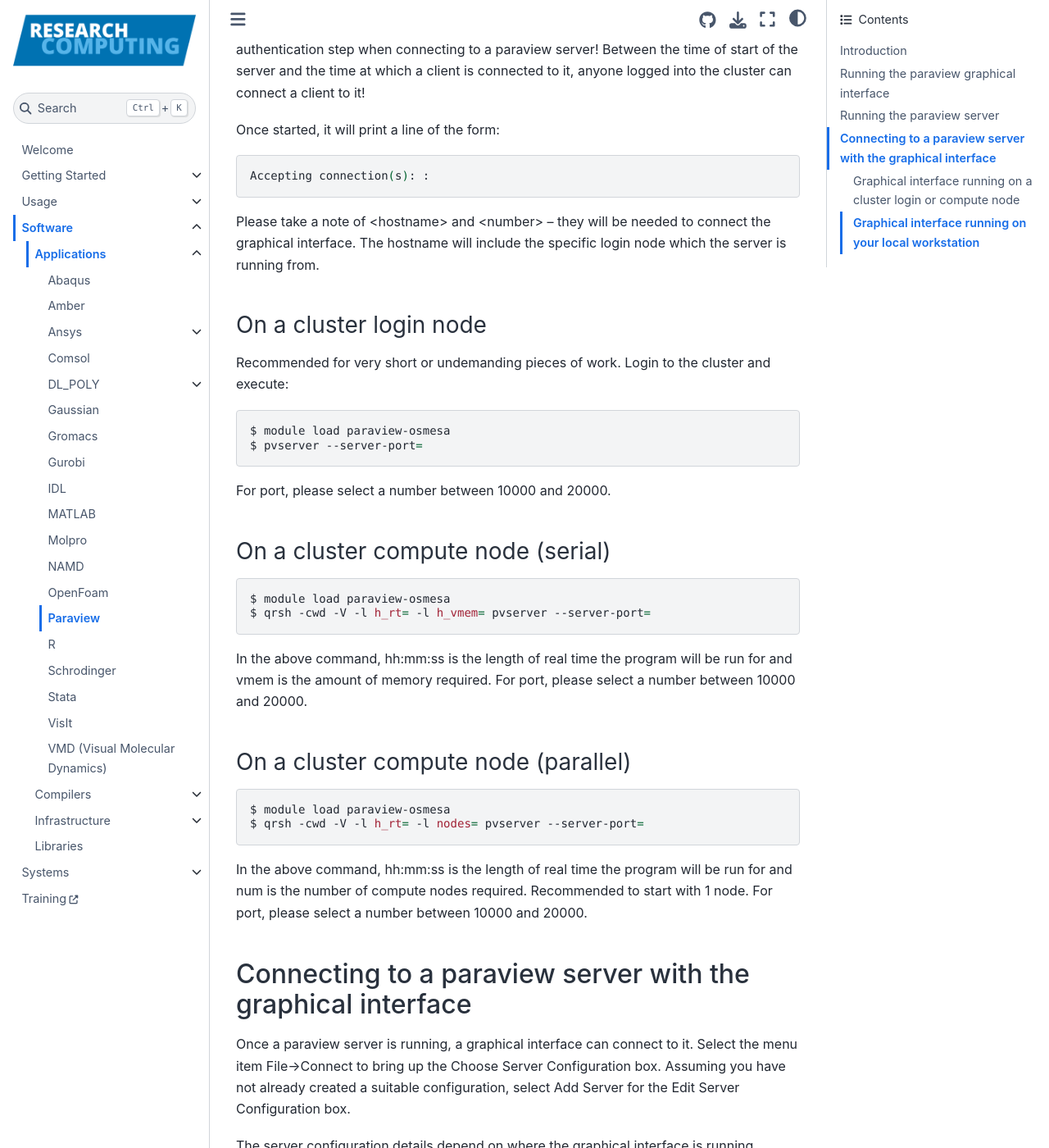
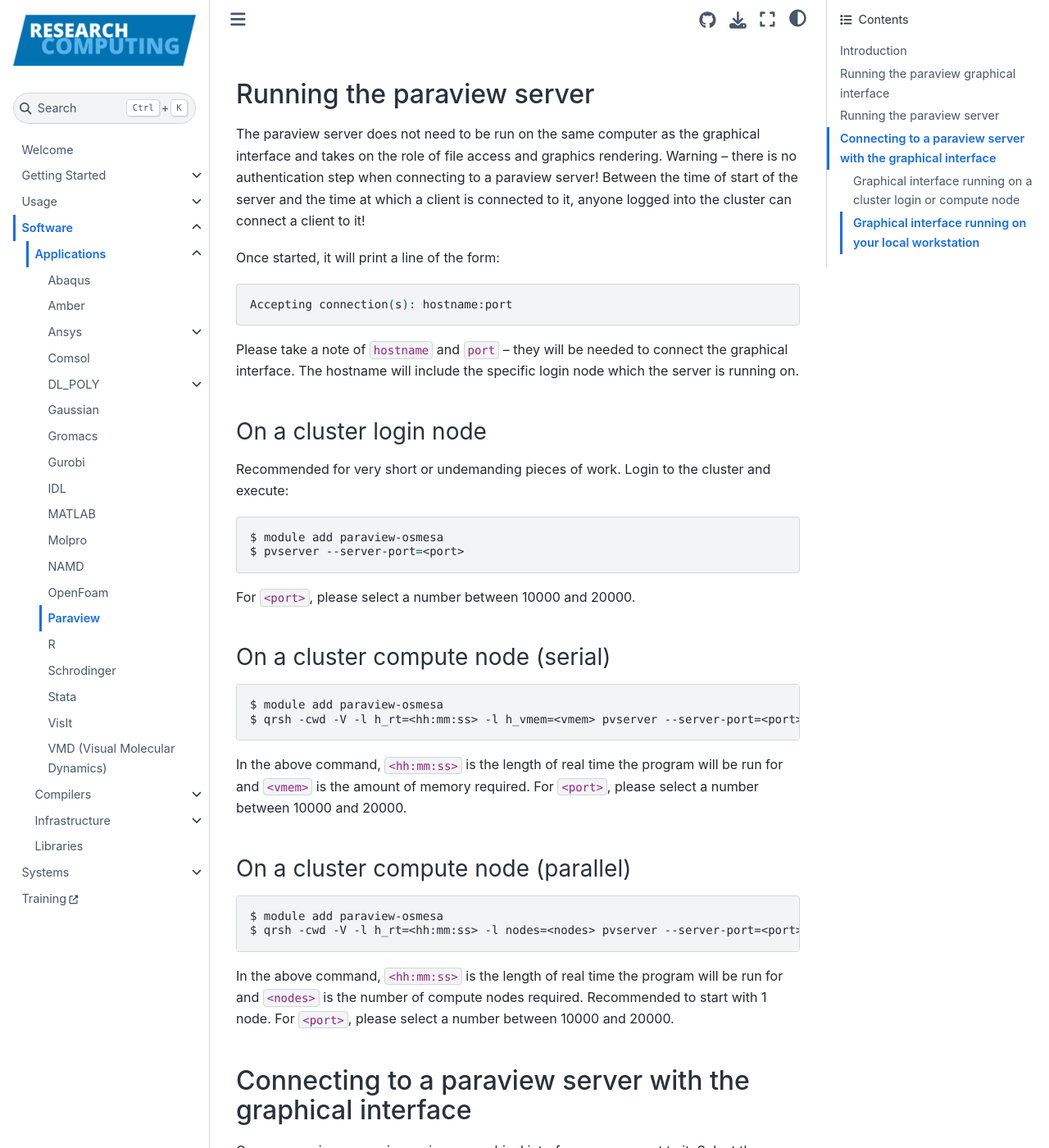
Before and after one commit to foqueiroz/arcdocs.github.io, a Jupyter Book: the page built from book/software/applications/paraview.md, in a window 1280 px wide and 1400 px high, scrolled down 2121 px. Shown: the whole window at 82% size. Built offline with Jupyter Book 1.0.4 settings and Sphinx 7.4.7 and the Sphinx Book theme 1.1.4, drawn with Linux system fonts in a browser that asks for light colours; pages that are not in the unit, such as notebooks, are missing from menus; some of the changed text lies outside the part shown.

Commit message:
Update/tidy of paraview documentation

````diff
--- a/book/software/applications/paraview.md
+++ b/book/software/applications/paraview.md
@@ -7,15 +7,15 @@
 Although paraview is flexible in the way it is deployed, the simplest method of invoking it is to run these commands on a login node:
 
 ```bash
-$ module load paraview
+$ module add paraview
 $ paraview --mesa-llvm &
 ```
 
 or
 
 ```bash
-$ module load paraview
-$ paraview --mesa-llvm  &
+$ module add mesa paraview
+$ paraview &
 ```
 
 This will provide the core functionality. More complicated methods are described below, offering different levels of performance. For example, the graphical interface can be run locally on a low-end workstation/laptop, while the rendering takes place in parallel on the cluster -- taking advantage of the CPU, memory and storage resources available. Although not making use of the acceleration that graphics cards provide, it can allow larger datasets that cannot fit onto a graphics card to be analysed.
@@ -31,22 +31,29 @@
 Recommended for very short or undemanding pieces of work. Login to the cluster and execute:
 
 ```bash
-$ module load paraview
+$ module add paraview
 $ paraview --mesa-llvm
 ```
 
-Please note that, as they are shared between all users, it is important not to tackle large pieces of work on the login nodes.
+If you're not using X2Go, then depending on your own local machine, you may find that doesn't work.  Try this instead:
+
+```bash
+$ module add mesa paraview
+$ paraview &
+```
+
+Please note that, as they are shared between all users, it is important not to tackle very large pieces of work on the login nodes.
 
 ### On a cluster compute node
 
 Recommended for larger pieces of work:
 
-```bash
-$ module load paraview
-$ qrsh -cwd -V -l h_rt= -l h_vmem= paraview --mesa-llvm
+```
+$ module add paraview
+$ qrsh -cwd -V -l h_rt=<hh:mm:ss> -l h_vmem=<vmem> paraview --mesa-llvm
 ```
 
-In the above command, hh:mm:ss is the length of real time the program will be run for and vmem is the amount of memory required.
+In the above command, `<hh:mm:ss>` is the length of real time the program will be run for and `<vmem>` is the amount of memory required.
 
 ### On your local workstation
 
@@ -67,41 +74,39 @@
 Once started, it will print a line of the form:
 
 ```bash
-Accepting connection(s): :
+Accepting connection(s): hostname:port
 ```
 
-Please take a note of \<hostname\> and \<number\> -- they will be needed
-to connect the graphical interface. The hostname will include the specific
-login node which the server is running from.
+Please take a note of `hostname` and `port` -- they will be needed to connect the graphical interface. The hostname will include the specific login node which the server is running on.
 
 ### On a cluster login node
 
 Recommended for very short or undemanding pieces of work. Login to the cluster and execute:
 
 ```bash
-$ module load paraview-osmesa
-$ pvserver --server-port=
+$ module add paraview-osmesa
+$ pvserver --server-port=<port>
 ```
 
-For port, please select a number between 10000 and 20000.
+For `<port>`, please select a number between 10000 and 20000.
 
 ### On a cluster compute node (serial)
 
-```bash
-$ module load paraview-osmesa
-$ qrsh -cwd -V -l h_rt= -l h_vmem= pvserver --server-port=
+```
+$ module add paraview-osmesa
+$ qrsh -cwd -V -l h_rt=<hh:mm:ss> -l h_vmem=<vmem> pvserver --server-port=<port>
 ```
 
-In the above command, hh:mm:ss is the length of real time the program will be run for and vmem is the amount of memory required. For port, please select a number between 10000 and 20000.
+In the above command, `<hh:mm:ss>` is the length of real time the program will be run for and `<vmem>` is the amount of memory required. For `<port>`, please select a number between 10000 and 20000.
 
 ### On a cluster compute node (parallel)
 
-```bash
-$ module load paraview-osmesa
-$ qrsh -cwd -V -l h_rt= -l nodes= pvserver --server-port=
+```
+$ module add paraview-osmesa
+$ qrsh -cwd -V -l h_rt=<hh:mm:ss> -l nodes=<nodes> pvserver --server-port=<port>
 ```
 
-In the above command, hh:mm:ss is the length of real time the program will be run for and num is the number of compute nodes required. Recommended to start with 1 node. For port, please select a number between 10000 and 20000.
+In the above command, `<hh:mm:ss>` is the length of real time the program will be run for and `<nodes>` is the number of compute nodes required. Recommended to start with 1 node. For `<port>`, please select a number between 10000 and 20000.
 
 ## Connecting to a paraview server with the graphical interface
 
@@ -117,9 +122,14 @@
 
 Please give the configuration a memorable name, leave Server Type as Client/Server, enter localhost into the Host field and 11111 into the Port field. Note that you will not be able to save the configuration unless it is given a name.
 
-Configure your workstation's SSH client to forward local port 11111 to
-the hostname and port from the output of pvserver. On a Linux
-workstation and paraview running somewhere on arc4, this can be achieved
-via the following command:
+Configure your workstation's SSH client to forward local port 11111 to the hostname and port from the output of pvserver. On a Linux workstation and paraview running somewhere on arc4, this can be achieved via the following command:
 
     $ ssh -L 11111:localhost:11111 login1.arc4.leeds.ac.uk
+
+If you're needing to connect to a compute node, after you have run your qrsh command, you'll get a string telling you which host it's running on e.g.:
+
+    Accepting connection(s): d10s7b1.arc4.leeds.ac.uk:11111
+
+You use the hostname provided there when you setup your port forward line, e.g.:
+
+    $ ssh -L 11111:d10s7b1:11111 arc4.leeds.ac.uk
````
